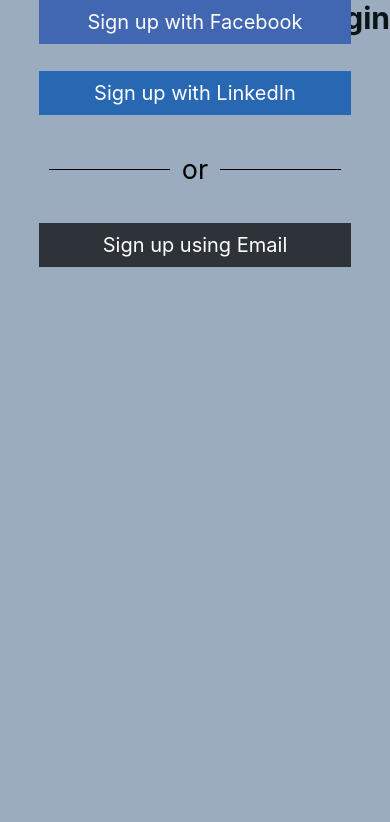
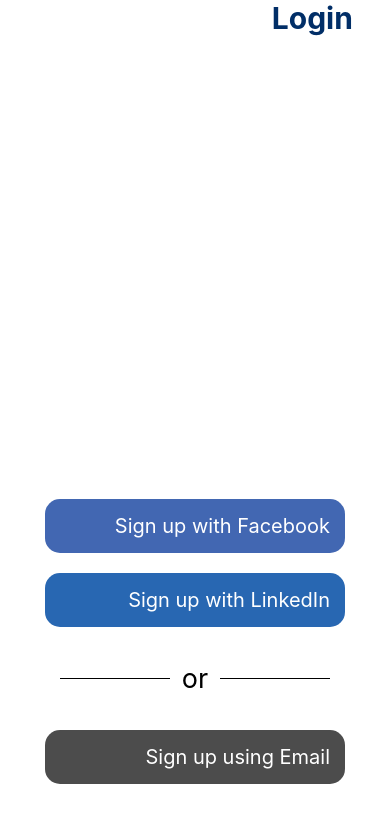
Before and after one commit to AfterHours/Expo, a React Native app: screen / in a window 390 px wide. Shown: the top 822 px of the page. Built offline with nearby package versions, Linux system fonts and the light colour scheme.

Commit message:
Update App.js

```diff
--- a/App.js
+++ b/App.js
@@ -15,57 +15,51 @@
   // console.log('React native debugging');
   function getLog() {
     console.log('Text pressed');
-    Alert.alert('text pressed!', 'to should have pressed the text');
+    Alert.alert('text pressed!', 'you should have pressed the text');
   }
   return (
       <SafeAreaView style={styles.container}>
-        <Text style={styles.title} onPress={() => getLog()}>
-          Login
-        </Text>
-
-        <TouchableOpacity
-            style={[styles.buttonContents, styles.buttonFacebook]}
-            onPress={() => {
-              console.log('Button pressed');
+        <Text style={styles.LoginText} onPress={() => getLog()}> Login </Text>
+        <View style={[styles.buttonStyles,styles.buttonFacebook]}
+        onPress={() => {
+              console.log('FB Button pressed');
             }}>
           <Text
               style={styles.buttonText}
               accessibilityLabel="Sign up with Facebook button">
             Sign up with Facebook
           </Text>
-        </TouchableOpacity>
-
-        <TouchableOpacity
-            style={[styles.buttonContents, styles.buttonLinkedIn]}
-            onPress={() => {
-              console.log('Button pressed');
+        </View>
+        <View style={[styles.buttonStyles,styles.buttonLinkedIn]}
+        onPress={() => {
+              console.log('LinkedIn Button pressed');
             }}>
           <Text
               style={styles.buttonText}
               accessibilityLabel="Sign up with LinkedIn button">
             Sign up with LinkedIn
           </Text>
-        </TouchableOpacity>
-
-        <View style={[styles.buttonContents, styles.row]}>
-          <View style={styles.horizontal} />
-          <View>
-            <Text style={styles.horizontalText}>or</Text>
-          </View>
-          <View style={styles.horizontal} />
         </View>
 
-        <TouchableOpacity
-            style={[styles.buttonContents, styles.buttonEmail]}
-            onPress={() => {
-              console.log('Button pressed');
+        <View style={[styles.buttonStyles, styles.row]}>
+          <View style={styles.dividerLine} />
+          <View>
+            <Text style={styles.dividerText}>or</Text>
+          </View>
+          <View style={styles.dividerLine} />
+        </View>
+
+        <View style={[styles.buttonStyles,styles.buttonEmail]}
+        onPress={() => {
+              console.log('Email Button pressed');
             }}>
           <Text
               style={styles.buttonText}
               accessibilityLabel="Sign up with Email button">
             Sign up using Email
           </Text>
-        </TouchableOpacity>
+        </View>
+
       </SafeAreaView>
   );
 }
@@ -78,14 +72,16 @@
     //Not a normal css property, part of react native enhancements
     // paddingHorizontal: 24,
     flex: 1,
-    // flexDirection: 'column',
-    // alignItems: 'center',
-    backgroundColor: colors.grey,
+    flexDirection: 'column',
+    justifyContent: 'flex-end',
+    alignItems: 'center',
+    backgroundColor: colors.white,
   },
-  title: {
+  LoginText: {
     fontSize: 30,
+    marginRight: 30,
     fontWeight: 'bold',
-    color: colors.black,
+    color: '#012e67',
     position: 'absolute',
     top: 0,
     right: 0,
@@ -94,12 +90,12 @@
     flexDirection: 'row',
     alignItems: 'center',
   },
-  horizontal: {
+  dividerLine: {
     flex: 1,
     height: 1,
     backgroundColor: 'black',
   },
-  horizontalText: {
+  dividerText: {
     width: 50,
     fontSize: 27,
     textAlign: 'center',
@@ -107,15 +103,17 @@
   buttonText: {
     fontSize: 20,
     color: colors.white,
+    textAlign:'right',
   },
-  buttonContents: {
-    alignItems: 'center',
-    padding: 10,
-    marginRight: '10%',
-    marginLeft: '10%',
-    marginBottom: '7%',
+  buttonStyles: {
+    padding: 15,
+    margin: 10,
+    width: 300,
+    borderRadius: 15,
   },
   buttonFacebook: {
+    flexDirection: 'column',
+    justifyContent: 'center',
     backgroundColor: '#4267B2',
   },
   buttonLinkedIn: {
@@ -123,5 +121,6 @@
   },
   buttonEmail: {
     backgroundColor: 'rgba(0, 0, 0, 0.70)',
+    marginBottom: 60,
   },
 });
```
